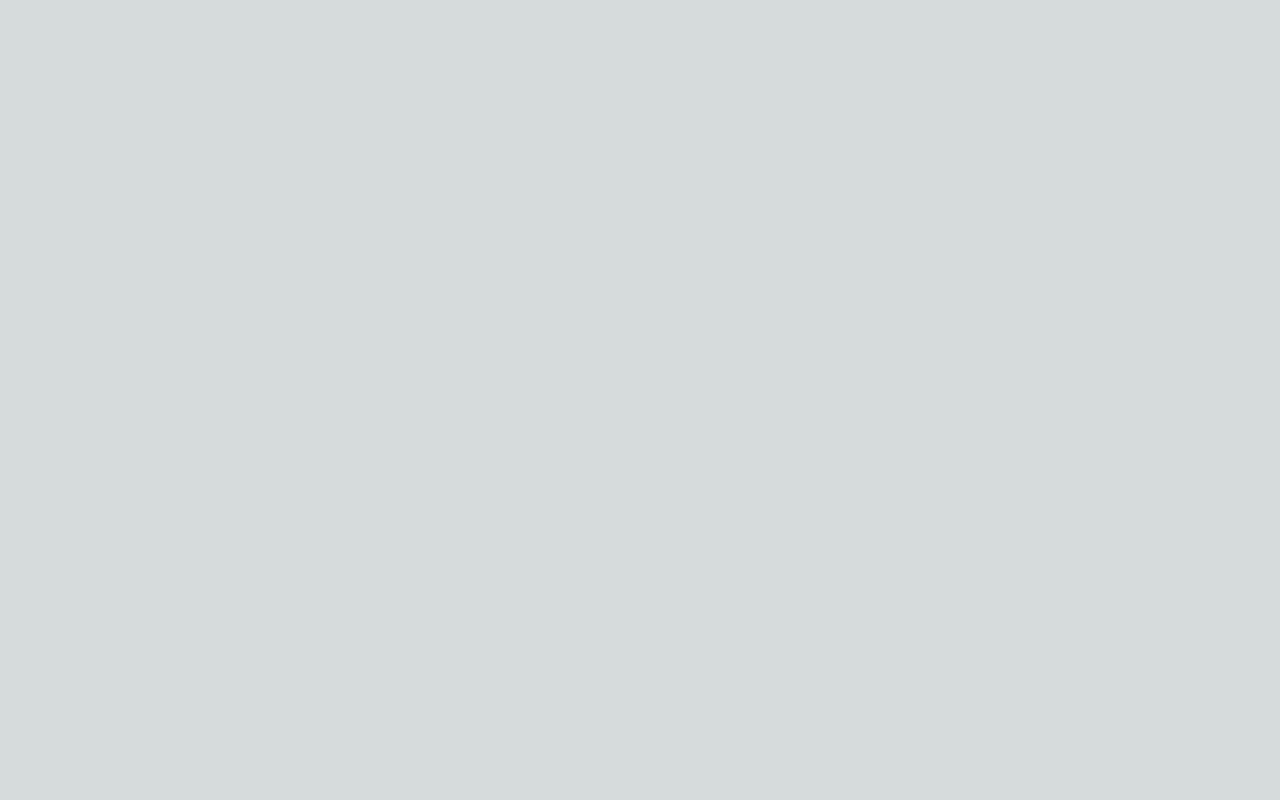
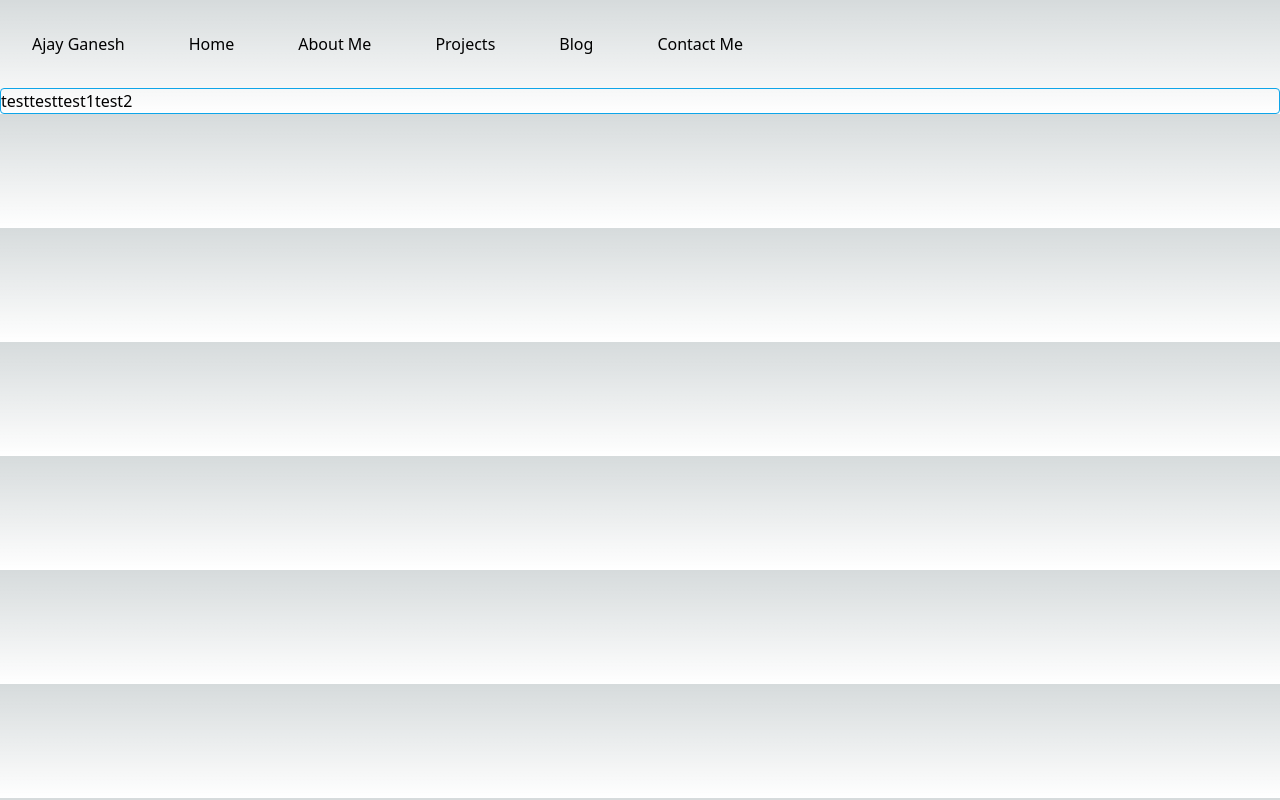
Before and after one commit to AjayGanesh02/portfoliov2, a Next.js app: page / in a window 1280 px wide. Built offline with nearby package versions, Linux system fonts and the light colour scheme.

Commit message:
NavBar edits and setup for projects

```diff
--- a/components/layout.tsx
+++ b/components/layout.tsx
@@ -1,8 +1,9 @@
-import { navLinks } from "../src/data"
+import NavBar from "./navbar";
 
 export default function Layout({ children }: { children: React.ReactNode }) {
     return (
         <>
+        <NavBar/>
         { children }
         </>
     )
--- /dev/null
+++ b/components/navbar.tsx
@@ -0,0 +1,21 @@
+import Link from "next/link"
+import { navLinks } from "../src/data"
+
+export default function NavBar() {
+    return (
+        <div className="flex flex-row sticky top-0">
+            <div>
+                <h1 className="p-8">Ajay Ganesh</h1>
+            </div>
+            <ul className="list-none m-0 p-0 overflow-hidden">
+                {navLinks.map((link) => (
+                    <li key={link.name} className="inline-block float-left p-8">
+                        <Link href={link.path}>
+                            {link.name}
+                        </Link>
+                    </li>
+                ))}
+            </ul>
+        </div>
+    )
+}
--- /dev/null
+++ b/components/projectCard.tsx
@@ -0,0 +1,11 @@
+import { Project } from "./types/project";
+
+export default function ProjectCard({ project }: { project: Project }) {
+    return (
+        <div className="border border-sky-500 rounded">
+            {project.name}
+            {project.image}
+            {project.tags}
+        </div>
+    );
+}
--- /dev/null
+++ b/components/projectContainer.tsx
@@ -0,0 +1,9 @@
+import ProjectCard from "./projectCard";
+
+export default function ProjectContainer() {
+    return (
+        <div>
+            <ProjectCard project={{name: "test", image: "test", tags: ["test1", "test2"]}}/>
+        </div>
+    )
+}
--- /dev/null
+++ b/components/types/project.ts
@@ -0,0 +1,5 @@
+export interface Project {
+    name: string,
+    image: string,
+    tags: string[]
+}
--- a/pages/index.tsx
+++ b/pages/index.tsx
@@ -1,6 +1,7 @@
 import Head from 'next/head'
 import Image from 'next/image'
 import { Inter } from '@next/font/google'
+import ProjectContainer from '../components/projectContainer'
 
 const inter = Inter({ subsets: ['latin'] })
 
@@ -14,6 +15,7 @@ export default function Home() {
         <link rel="icon" href="/favicon.ico" />
       </Head>
       <main>
+        <ProjectContainer/>
       </main>
     </>
   )
```
